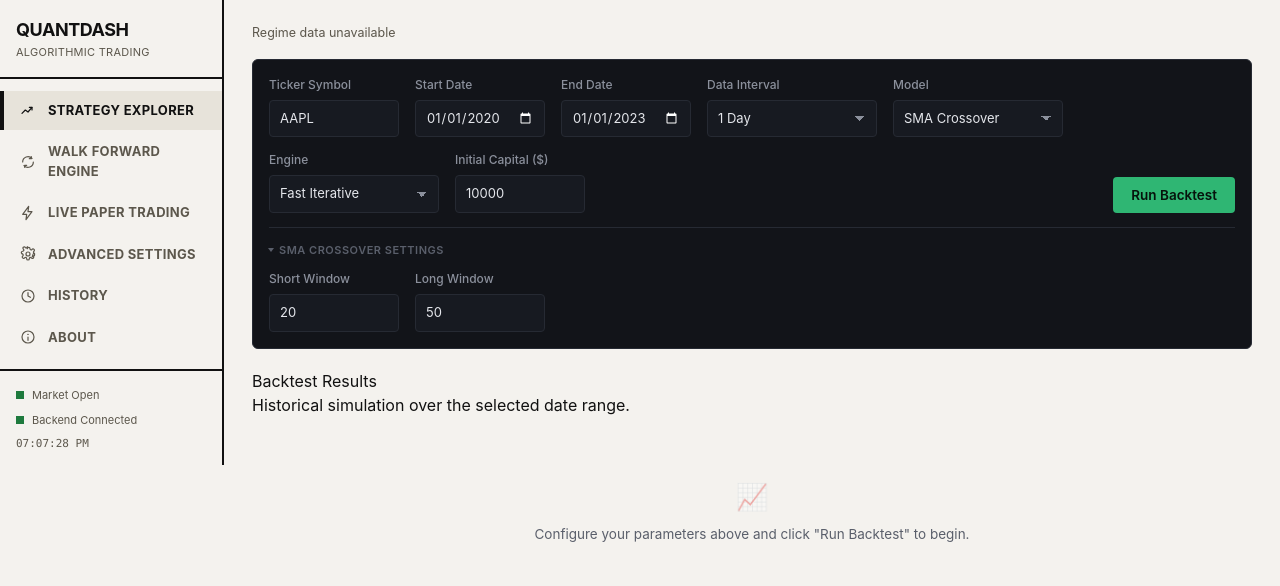
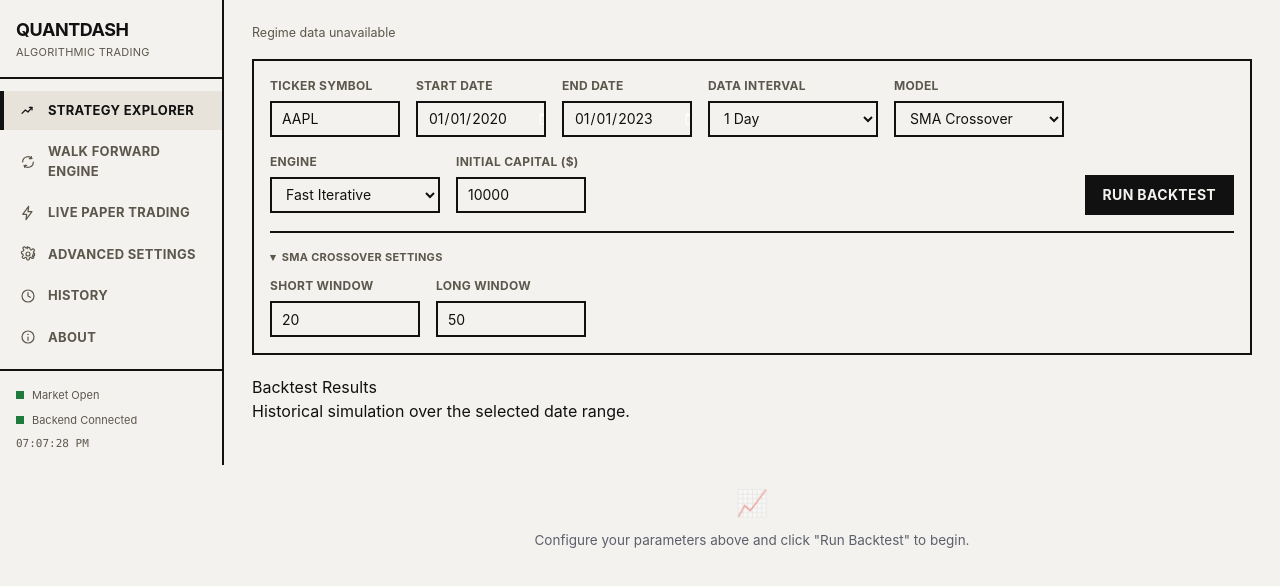
Before and after one commit to jasjeev013/algotrading-project, a React (Vite) app in the folder frontend/: page / in a window 1280 px wide. Shown: the top 586 px of the page. Built offline with nearby package versions, Linux system fonts and the light colour scheme; no server answers.

Commit message:
Migrate Backtest control bar to shadcn-style primitives

```diff
--- /dev/null
+++ b/frontend/src/components/BacktestStrategyParamsFields.tsx
@@ -0,0 +1,227 @@
+import type { ReactNode } from "react";
+import { Input } from "@/components/ui/input";
+import type { StrategyParams } from "../types/strategy";
+
+interface BacktestStrategyParamsFieldsProps {
+  strategy: string;
+  params: StrategyParams;
+  onChange: (params: StrategyParams) => void;
+}
+
+// Backtest-only fork of StrategyParamsFields, restyled with the new UI
+// primitives. StrategyParamsFields.tsx itself stays untouched because
+// WalkForwardTopBar still depends on it (see the plan's fork decision).
+const BacktestStrategyParamsFields = ({ strategy, params, onChange }: BacktestStrategyParamsFieldsProps) => {
+  const setParam = (key: string, value: number | string) => onChange({ ...params, [key]: value });
+
+  const field = (label: string, children: ReactNode, hint?: string) => (
+    <div className="w-[150px]">
+      <label className="mb-1.5 block text-[12px] font-bold uppercase tracking-wide text-muted-foreground">
+        {label}
+      </label>
+      {children}
+      {hint && <p className="mt-1.5 text-[11.5px] leading-relaxed text-muted-foreground">{hint}</p>}
+    </div>
+  );
+
+  if (strategy === "BuyHold") {
+    return (
+      <p className="text-[12px] leading-relaxed text-muted-foreground">
+        No parameters — buys on the first bar and holds a long position for the entire window. Useful as a
+        baseline to compare the other strategies against.
+      </p>
+    );
+  }
+
+  if (strategy === "SMA") {
+    return (
+      <>
+        {field(
+          "Short Window",
+          <Input type="number" min="1" value={params.short_window} onChange={(e) => setParam("short_window", e.target.value)} />,
+        )}
+        {field(
+          "Long Window",
+          <Input type="number" min="1" value={params.long_window} onChange={(e) => setParam("long_window", e.target.value)} />,
+        )}
+      </>
+    );
+  }
+
+  if (strategy === "Bollinger") {
+    return (
+      <>
+        {field("Window", <Input type="number" min="1" value={params.window} onChange={(e) => setParam("window", e.target.value)} />)}
+        {field(
+          "Std Dev",
+          <Input type="number" step="0.1" min="0.1" value={params.num_std} onChange={(e) => setParam("num_std", e.target.value)} />,
+        )}
+      </>
+    );
+  }
+
+  if (strategy === "EMA") {
+    return (
+      <>
+        {field(
+          "Short EMA",
+          <Input type="number" min="1" value={params.ema_short} onChange={(e) => setParam("ema_short", e.target.value)} />,
+        )}
+        {field(
+          "Long EMA",
+          <Input type="number" min="1" value={params.ema_long} onChange={(e) => setParam("ema_long", e.target.value)} />,
+        )}
+      </>
+    );
+  }
+
+  if (strategy === "MACD") {
+    return (
+      <>
+        {field(
+          "Fast Period",
+          <Input type="number" min="1" value={params.macd_fast} onChange={(e) => setParam("macd_fast", e.target.value)} />,
+        )}
+        {field(
+          "Slow Period",
+          <Input type="number" min="1" value={params.macd_slow} onChange={(e) => setParam("macd_slow", e.target.value)} />,
+        )}
+        {field(
+          "Signal Period",
+          <Input
+            type="number"
+            min="1"
+            value={params.macd_signal_period}
+            onChange={(e) => setParam("macd_signal_period", e.target.value)}
+          />,
+        )}
+      </>
+    );
+  }
+
+  if (strategy === "RSI") {
+    return (
+      <>
+        {field(
+          "RSI Period",
+          <Input type="number" min="2" value={params.rsi_period} onChange={(e) => setParam("rsi_period", e.target.value)} />,
+        )}
+        {field(
+          "Oversold",
+          <Input
+            type="number"
+            min="1"
+            max="49"
+            value={params.rsi_oversold}
+            onChange={(e) => setParam("rsi_oversold", e.target.value)}
+          />,
+        )}
+        {field(
+          "Overbought",
+          <Input
+            type="number"
+            min="51"
+            max="99"
+            value={params.rsi_overbought}
+            onChange={(e) => setParam("rsi_overbought", e.target.value)}
+          />,
+        )}
+      </>
+    );
+  }
+
+  if (strategy === "Contrarian") {
+    const contrarianThreshold = Number(params.contrarian_threshold);
+    return (
+      <>
+        {field(
+          "Lookback (days)",
+          <Input
+            type="number"
+            min="1"
+            value={params.contrarian_lookback}
+            onChange={(e) => setParam("contrarian_lookback", e.target.value)}
+          />,
+        )}
+        {field(
+          "Threshold (%)",
+          <Input
+            type="number"
+            step="0.5"
+            min="0"
+            value={(contrarianThreshold * 100).toFixed(1)}
+            onChange={(e) => setParam("contrarian_threshold", parseFloat(e.target.value) / 100)}
+          />,
+        )}
+        <p className="w-full basis-full text-[11.5px] leading-relaxed text-muted-foreground">
+          Buys when the {params.contrarian_lookback}-day return drops below −{(contrarianThreshold * 100).toFixed(1)}
+          %, shorts when it rises above +{(contrarianThreshold * 100).toFixed(1)}%.
+        </p>
+      </>
+    );
+  }
+
+  if (strategy === "NDayMom") {
+    return field(
+      "Lookback (days)",
+      <Input type="number" min="1" value={params.nday_lookback} onChange={(e) => setParam("nday_lookback", e.target.value)} />,
+      `Long if today's price is above the price ${params.nday_lookback} days ago, Short otherwise.`,
+    );
+  }
+
+  if (strategy === "ML") {
+    const trainSplit = Number(params.train_split);
+    return field(
+      "Train Split",
+      <Input
+        type="number"
+        step="0.05"
+        min="0.1"
+        max="0.9"
+        value={params.train_split}
+        onChange={(e) => setParam("train_split", e.target.value)}
+      />,
+      `Model trains on the first ${Math.round(trainSplit * 100)}% of the window and only trades the remaining ${Math.round(
+        (1 - trainSplit) * 100,
+      )}% out-of-sample. For rolling multi-window validation, use the Walk-Forward tab instead.`,
+    );
+  }
+
+  if (strategy === "StatArb") {
+    return (
+      <>
+        {field(
+          "Lookback Window",
+          <Input type="number" min="5" value={params.lookback_window} onChange={(e) => setParam("lookback_window", e.target.value)} />,
+        )}
+        {field(
+          "Coint. p-value Max",
+          <Input
+            type="number"
+            step="0.01"
+            min="0"
+            max="1"
+            value={params.coint_pvalue_threshold}
+            onChange={(e) => setParam("coint_pvalue_threshold", e.target.value)}
+          />,
+        )}
+        {field(
+          "Entry Z-Score",
+          <Input type="number" step="0.1" min="0.1" value={params.entry_z} onChange={(e) => setParam("entry_z", e.target.value)} />,
+        )}
+        {field(
+          "Exit Z-Score",
+          <Input type="number" step="0.1" min="0" value={params.exit_z} onChange={(e) => setParam("exit_z", e.target.value)} />,
+        )}
+        <p className="w-full basis-full text-[11.5px] leading-relaxed text-muted-foreground">
+          Trades the spread between this ticker and the pair ticker (set above) when cointegrated and the spread's
+          z-score crosses the entry threshold; flattens on reversion toward the exit threshold.
+        </p>
+      </>
+    );
+  }
+
+  return null;
+};
+
+export default BacktestStrategyParamsFields;
--- a/frontend/src/components/BacktestTopBar.tsx
+++ b/frontend/src/components/BacktestTopBar.tsx
@@ -1,4 +1,9 @@
-import StrategyParamsFields from "./StrategyParamsFields";
+import { useState } from "react";
+import type { ReactNode } from "react";
+import { Input } from "@/components/ui/input";
+import { Select } from "@/components/ui/select";
+import { Button } from "@/components/ui/button";
+import BacktestStrategyParamsFields from "./BacktestStrategyParamsFields";
 import type { useStrategyConfig } from "../hooks/useStrategyConfig";
 
 type BacktestTopBarProps = Pick<
@@ -26,9 +31,14 @@ type BacktestTopBarProps = Pick<
   onRun: () => void;
 };
 
-// Horizontal control bar for the Strategy Explorer tab — same fields as the
-// old BacktestSidebar, laid out as a wrapping row above the results instead
-// of a fixed-width column on the left.
+const STRATEGY_PARAMS_LABEL: Record<string, string> = {
+  BuyHold: "Buy & Hold Settings",
+  SMA: "SMA Crossover Settings",
+  Bollinger: "Bollinger Bands Settings",
+  ML: "Machine Learning Settings",
+};
+
+// Horizontal control bar for the Strategy Explorer tab.
 const BacktestTopBar = ({
   ticker,
   setTicker,
@@ -51,43 +61,27 @@ const BacktestTopBar = ({
   loading,
   onRun,
 }: BacktestTopBarProps) => {
+  const [paramsOpen, setParamsOpen] = useState(true);
+  const field = (label: string, children: ReactNode, width = "w-[130px]") => (
+    <div className={width}>
+      <label className="mb-1.5 block text-[12px] font-bold uppercase tracking-wide text-muted-foreground">
+        {label}
+      </label>
+      {children}
+    </div>
+  );
+
   return (
-    <div className="backtest-topbar">
-      <div className="backtest-topbar-row">
-        <div className="input-group topbar-field-sm">
-          <label>Ticker Symbol</label>
-          <input
-            type="text"
-            value={ticker}
-            onChange={(e) => setTicker(e.target.value)}
-            placeholder="AAPL"
-          />
-        </div>
+    <div className="mb-5 flex flex-col gap-4 border-2 border-foreground p-4">
+      <div className="flex flex-wrap items-start gap-4">
+        {field("Ticker Symbol", <Input value={ticker} onChange={(e) => setTicker(e.target.value)} placeholder="AAPL" />)}
+        {field("Start Date", <Input type="date" value={startDate} onChange={(e) => setStartDate(e.target.value)} />)}
+        {field("End Date", <Input type="date" value={endDate} onChange={(e) => setEndDate(e.target.value)} />)}
 
-        <div className="input-group topbar-field-sm">
-          <label>Start Date</label>
-          <input
-            type="date"
-            value={startDate}
-            onChange={(e) => setStartDate(e.target.value)}
-          />
-        </div>
-
-        <div className="input-group topbar-field-sm">
-          <label>End Date</label>
-          <input
-            type="date"
-            value={endDate}
-            onChange={(e) => setEndDate(e.target.value)}
-          />
-        </div>
-
-        <div className="input-group topbar-field-md">
-          <label>Data Interval</label>
-          <select
-            value={dataInterval}
-            onChange={(e) => setDataInterval(e.target.value)}
-          >
+        {field(
+          "Data Interval",
+          <>
+            <Select value={dataInterval} onChange={(e) => setDataInterval(e.target.value)}>
               <optgroup label="Daily+">
                 <option value="1d">1 Day</option>
                 <option value="1wk">1 Week</option>
@@ -97,20 +91,19 @@ const BacktestTopBar = ({
                 <option value="5m">5 Minutes</option>
                 <option value="15m">15 Minutes</option>
               </optgroup>
-          </select>
+            </Select>
             {["5m", "15m"].includes(dataInterval) && (
-            <p className="field-hint">
+              <p className="mt-1.5 text-[11.5px] leading-relaxed text-muted-foreground">
                 Yahoo Finance only provides ~60 days of intraday history.
               </p>
             )}
-        </div>
+          </>,
+          "w-[170px]",
+        )}
 
-        <div className="input-group topbar-field-md">
-          <label>Model</label>
-          <select
-            value={strategy}
-            onChange={(e) => setStrategy(e.target.value)}
-          >
+        {field(
+          "Model",
+          <Select value={strategy} onChange={(e) => setStrategy(e.target.value)}>
             <option value="BuyHold">Buy &amp; Hold</option>
             <option value="SMA">SMA Crossover</option>
             <option value="EMA">EMA Crossover</option>
@@ -121,72 +114,52 @@ const BacktestTopBar = ({
             <option value="NDayMom">Momentum (N-Day)</option>
             <option value="ML">Machine Learning (RF)</option>
             <option value="StatArb">Pairs Trading (StatArb)</option>
-          </select>
+          </Select>,
+          "w-[170px]",
+        )}
+
+        {field(
+          "Engine",
+          <Select value={engine} onChange={(e) => setEngine(e.target.value as "iterative" | "vectorized")}>
+            <option value="iterative">Fast Iterative</option>
+            <option value="vectorized">Vectorized</option>
+          </Select>,
+          "w-[170px]",
+        )}
+
+        {field("Initial Capital ($)", <Input type="number" value={capital} onChange={(e) => setCapital(e.target.value)} />)}
+
+        <Button className="ml-auto mt-[22px]" onClick={onRun} disabled={loading}>
+          {loading ? "Running Test…" : "Run Backtest"}
+        </Button>
       </div>
 
-        <div className="input-group topbar-field-md">
-          <label>Engine</label>
-          <select value={engine} onChange={(e) => setEngine(e.target.value as "iterative" | "vectorized")}>
-            <option value="iterative">Fast Iterative</option>
-            <option value="vectorized">Vectorized</option>
-          </select>
-        </div>
+      <div className="border-t-2 border-foreground pt-4">
+        <button
+          onClick={() => setParamsOpen((o) => !o)}
+          className="flex items-center gap-1.5 text-[11px] font-bold uppercase tracking-wide text-muted-foreground hover:text-foreground"
+        >
+          <span>{paramsOpen ? "▾" : "▸"}</span>
+          {STRATEGY_PARAMS_LABEL[strategy] ?? "Pairs Trading Settings"}
+        </button>
 
-        <div className="input-group topbar-field-sm">
-          <label>Initial Capital ($)</label>
-          <input
-            type="number"
-            value={capital}
-            onChange={(e) => setCapital(e.target.value)}
-          />
-        </div>
+        {paramsOpen && (
+          <div className="mt-3 flex flex-wrap items-start gap-4">
+            {strategy === "StatArb" &&
+              field(
+                "Pair Ticker",
+                <>
+                  <Input value={pairTicker} onChange={(e) => setPairTicker(e.target.value)} placeholder="MSFT" />
+                  <p className="mt-1.5 text-[11.5px] leading-relaxed text-muted-foreground">
+                    Second leg of the pair — spread traded against Ticker Symbol.
+                  </p>
+                </>,
+              )}
 
-        <button
-          className="run-btn topbar-run-btn"
-          onClick={onRun}
-          disabled={loading}
-        >
-          {loading ? "Running Test…" : "Run Backtest"}
-        </button>
-      </div>
-
-      <details className="backtest-topbar-params-row" open>
-        <summary className="topbar-params-label">
-          {strategy === "BuyHold"
-            ? "Buy & Hold Settings"
-            : strategy === "SMA"
-              ? "SMA Crossover Settings"
-              : strategy === "Bollinger"
-                ? "Bollinger Bands Settings"
-                : strategy === "ML"
-                  ? "Machine Learning Settings"
-                  : "Pairs Trading Settings"}
-        </summary>
-
-        <div className="backtest-topbar-params-content">
-          {strategy === "StatArb" && (
-            <div className="input-group topbar-field-sm">
-              <label>Pair Ticker</label>
-              <input
-                type="text"
-                value={pairTicker}
-                onChange={(e) => setPairTicker(e.target.value)}
-                placeholder="MSFT"
-              />
-              <p className="field-hint">
-                Second leg of the pair — spread traded against Ticker
-                Symbol.
-              </p>
+            <BacktestStrategyParamsFields strategy={strategy} params={strategyParams} onChange={setStrategyParams} />
           </div>
         )}
-
-          <StrategyParamsFields
-            strategy={strategy}
-            params={strategyParams}
-            onChange={setStrategyParams}
-          />
       </div>
-      </details>
     </div>
   );
 };
```
Lines whose indentation alone changed are shown as unchanged.
